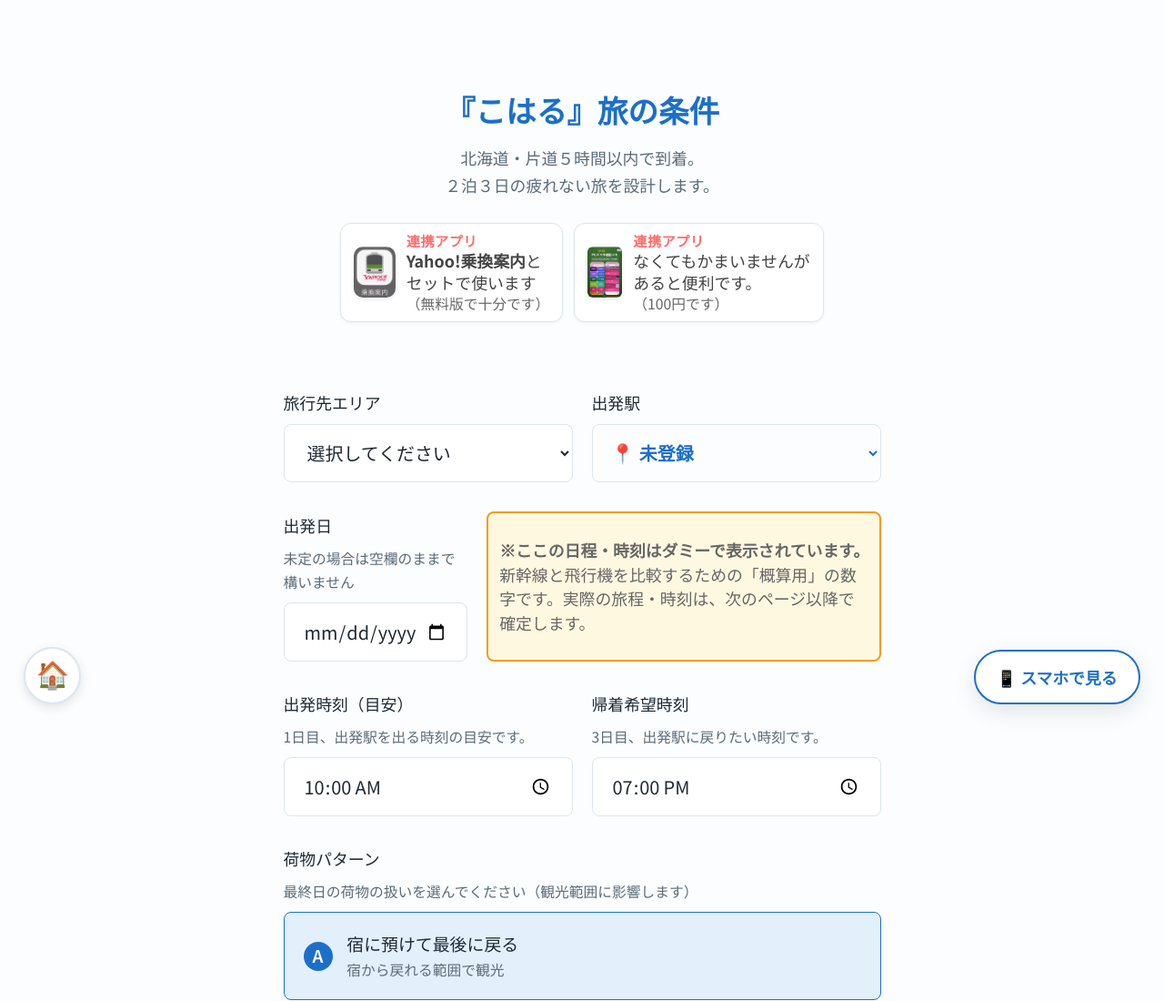
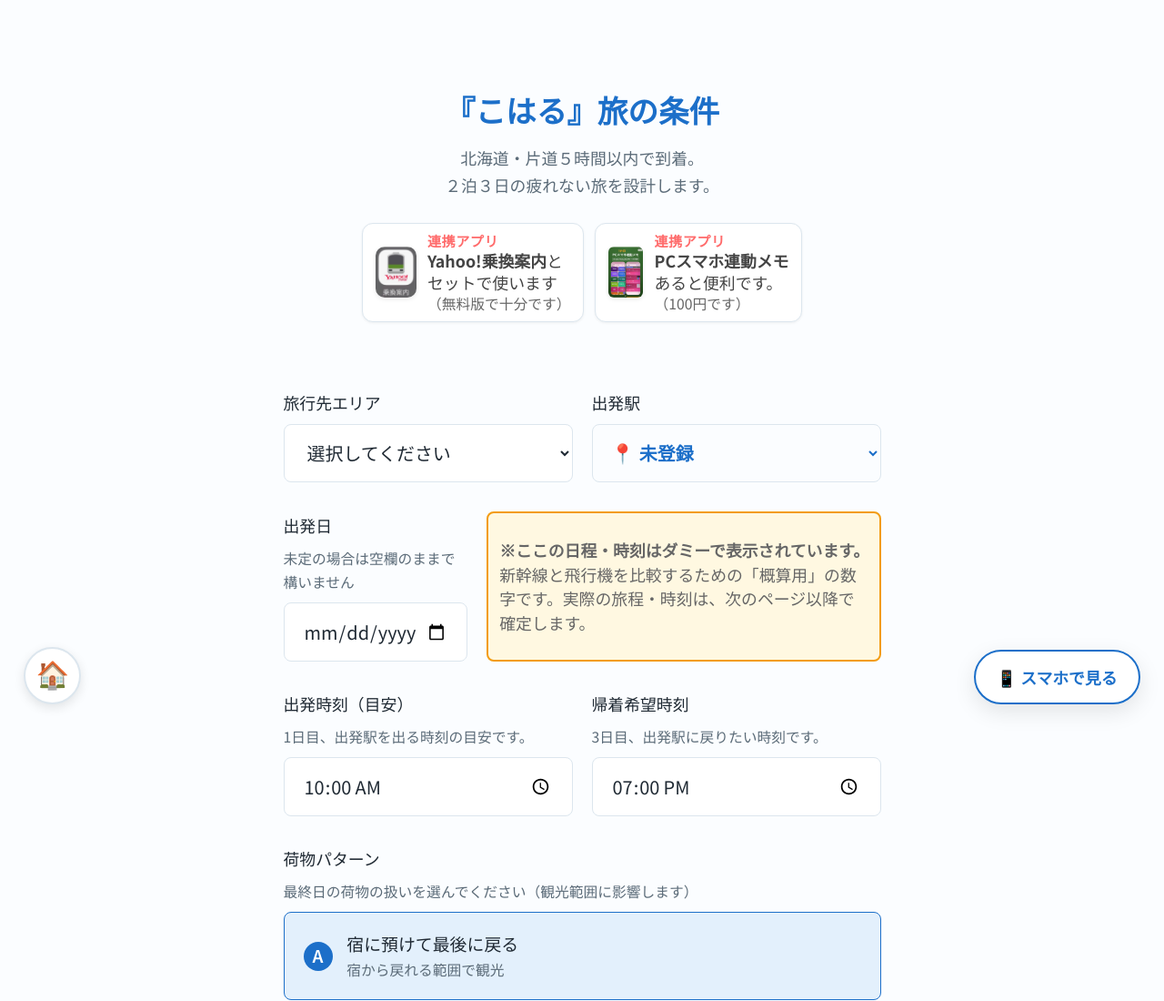
Before and after one commit to kimijimasan-lgtm/koharu_public, a plain HTML site: page index.html in a window 1280 px wide. Shown: the top 1100 px of the page at 91% size. Drawn offline with Linux system fonts and the light colour scheme; a web font is replaced by a local one.

Commit message:
Update: Change crossmemo badge title to bold PCスマホ連動メモ

```diff
--- a/index.html
+++ b/index.html
@@ -39,7 +39,7 @@
             <img src="img/guide/crossmemo.jpg" alt="PCスマホ連動メモ" style="height: 56px; width: 38px; border-radius: 6px; object-fit: cover; box-shadow: 0 2px 5px rgba(0,0,0,0.08);">
             <div style="font-size: 0.85rem; line-height: 1.35; color: #444;">
               <span style="font-size: 0.72rem; color: #ff6b6b; font-weight: bold; display: block; letter-spacing: 0.5px;">連携アプリ</span>
-              なくてもかまいませんが<br>あると便利です。
+              <strong>PCスマホ連動メモ</strong><br>あると便利です。
               <span style="font-size: 0.75rem; color: #666; display: block; margin-top: 1px;">（100円です）</span>
             </div>
           </div>
```
